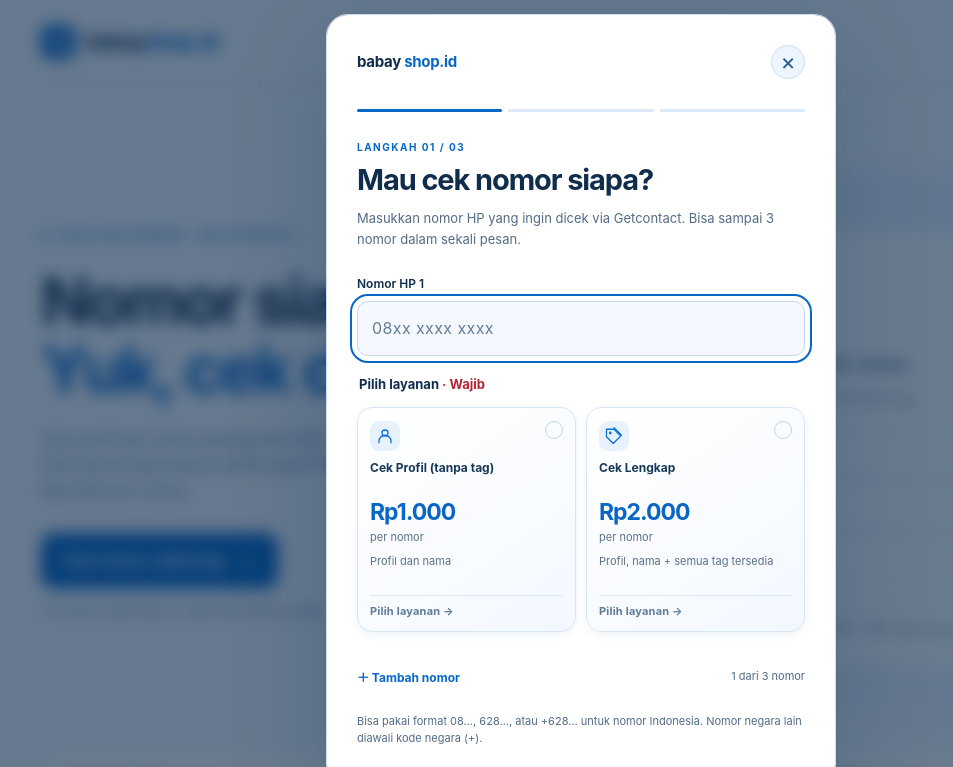
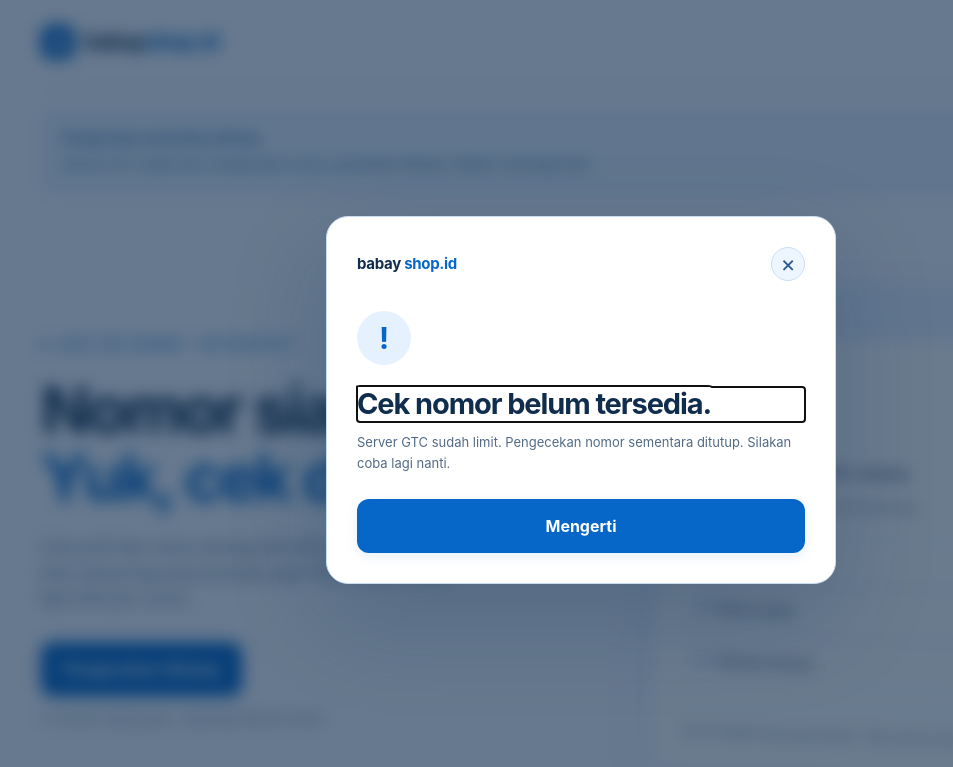
Before and after one commit to babay-project/babayshop-gtc.github.io, a plain HTML site: page index.html in a window 1280 px wide. Shown: the top 767 px of the page, without its empty margins (59-1012 px from the left). Drawn offline with Linux system fonts and the light colour scheme.

Commit message:
Update index.html

```diff
--- a/index.html
+++ b/index.html
@@ -5,7 +5,7 @@
     <!-- PENGATURAN ADMIN: ubah status menjadi 'buka' atau 'tutup', lalu simpan/upload ulang HTML. -->
     <script id="site-settings">
       const SITE_SETTINGS = Object.freeze({
-        status: 'buka',
+        status: 'tutup',
         closedMessage: 'Server GTC sudah limit. Pengecekan nomor sementara ditutup. Silakan coba lagi nanti.'
       });
     </script>
```
